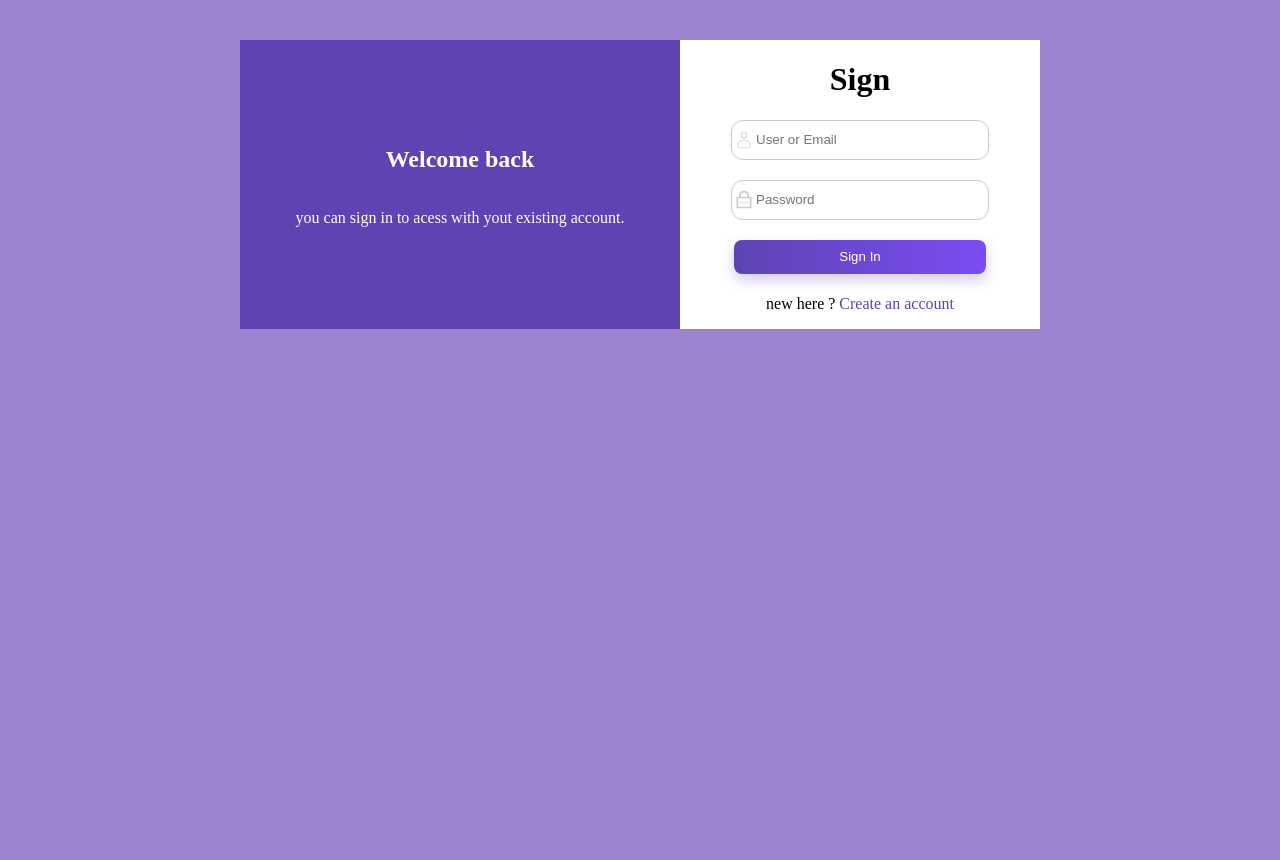
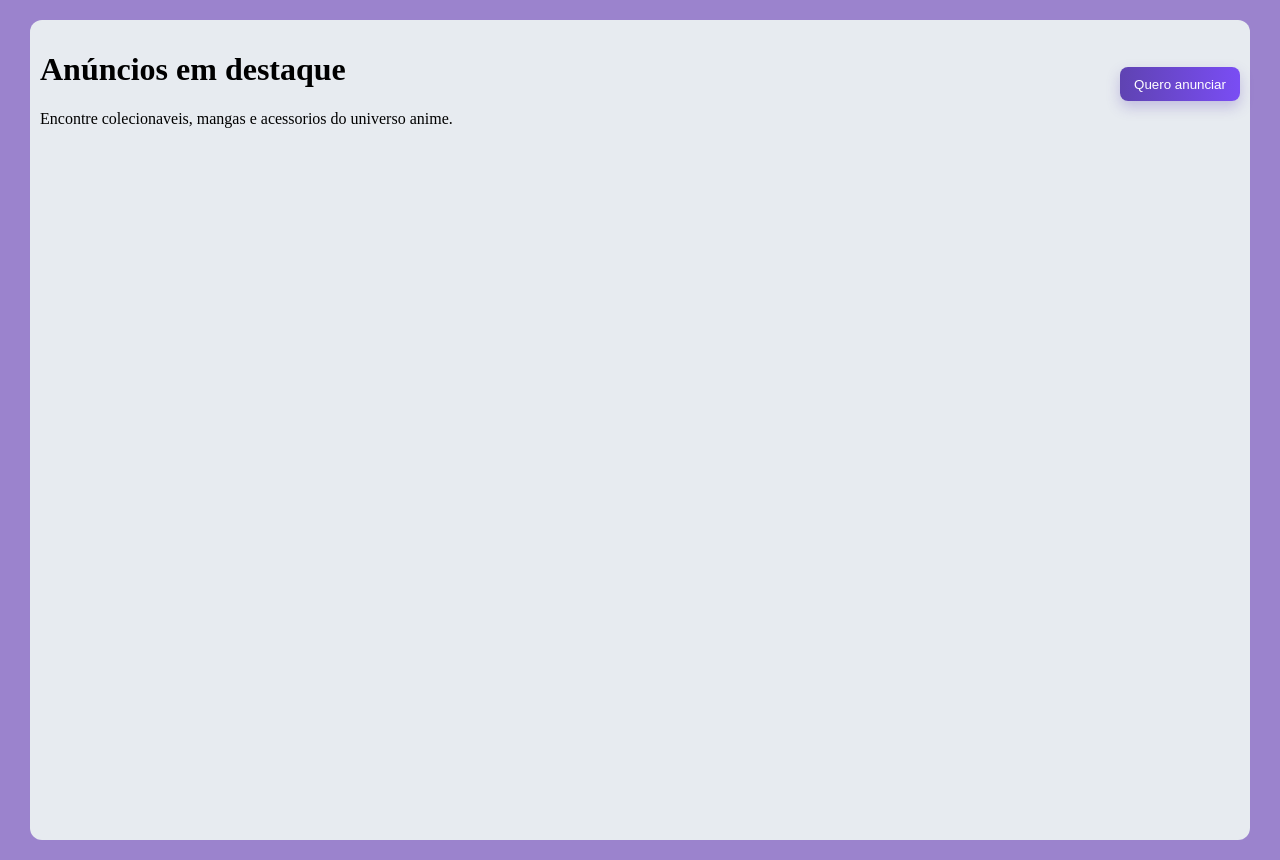
Before and after one commit to Desenvolvimento-WEB-FullStack/projeto_loja_react, a React (Vite) app: page / in a window 1280 px wide. Before the commit the page ends 800 px from the top, so only its background shows below. Built offline with nearby package versions, Linux system fonts and the light colour scheme.

Commit message:
adiciona tela Home

```diff
--- a/src/main.tsx
+++ b/src/main.tsx
@@ -7,12 +7,14 @@ import CriarConta from "./pages/CriarConta/CriarConta.tsx";
 import Anuncios from "./pages/Anuncios/Anuncios.tsx";
 
 import { BrowserRouter, Routes, Route } from "react-router";
+import Home from "./pages/Home/Home.tsx";
 
 createRoot(document.getElementById("root")!).render(
   <StrictMode>
     <BrowserRouter>
       <Routes>
-        <Route path="/" element={<Login />} />
+        <Route path="/" element={<Home />} />
+        <Route path="/login" element={<Login />} />
         <Route path="/criar-conta" element={<CriarConta />} />
         <Route path="/anuncios" element={<Anuncios />} />
       </Routes>
--- /dev/null
+++ b/src/pages/Home/Home.css
@@ -0,0 +1,18 @@
+.container_home {
+  max-width: 1200px;
+  padding: 10px;
+  margin: 20px auto;
+  background-color: #e7ebf0;
+  border-radius: 12px;
+  height: 100vh;
+}
+
+.header_home_anuncios {
+  display: flex;
+  justify-content: space-between;
+  align-items: center;
+}
+
+.header_home_anuncios_botao {
+  width: 120px;
+}
--- /dev/null
+++ b/src/pages/Home/Home.tsx
@@ -0,0 +1,25 @@
+import { Link } from "react-router";
+import "./Home.css";
+
+function Home() {
+  return (
+    <div className="container_home">
+      <div className="header_home_anuncios">
+        <div>
+          <h1>Anúncios em destaque</h1>
+          <p>Encontre colecionaveis, mangas e acessorios do universo anime.</p>
+        </div>
+        <Link to="/login">
+          <button className="botao_telas_iniciais header_home_anuncios_botao">
+            Quero anunciar
+          </button>
+        </Link>
+      </div>
+      <div className="">
+        <div className="item_anuncio"></div>
+      </div>
+    </div>
+  );
+}
+
+export default Home;
--- a/src/pages/Login/Login.tsx
+++ b/src/pages/Login/Login.tsx
@@ -32,7 +32,7 @@ function Login() {
         throw new Error();
       }
 
-      Swal.fire({
+      await Swal.fire({
         icon: "info",
         title: "Usuário encontrado",
         text: "Seu usuário foi encontrado e vc já será redirecionado",
```
